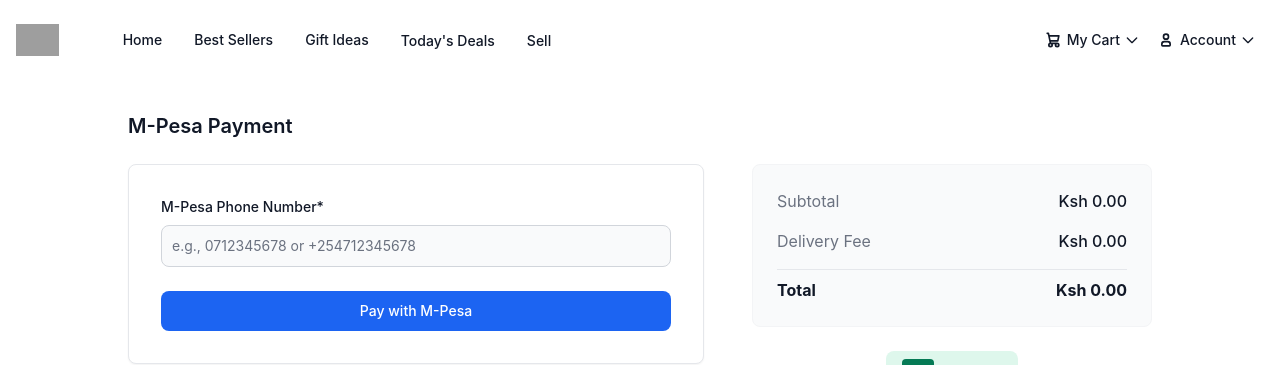
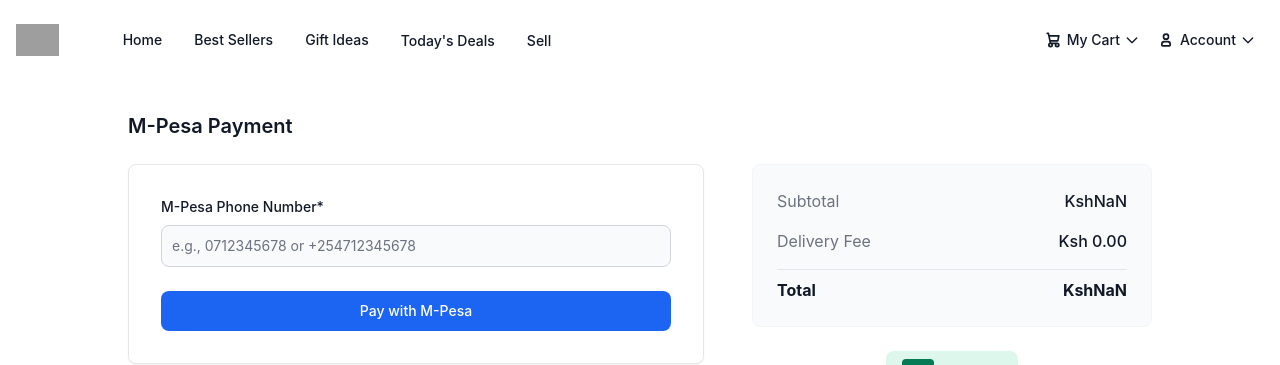
Before and after one commit to ericomondi/e-commerce, a React (Vite) app: page /payment in a window 1280 px wide. Shown: the top 365 px of the page. Built offline with nearby package versions, Linux system fonts and the light colour scheme; grey boxes are pictures that could not be loaded.

Commit message:
feat: integrate useLocation to retrieve order details and calculate total in Payment component

```diff
--- a/src/pages/Payment.tsx
+++ b/src/pages/Payment.tsx
@@ -1,5 +1,6 @@
-import React, { useState } from "react";
+import React, { useState,  } from "react";
 import { useShoppingCart } from "../context/ShoppingCartContext";
+import { useLocation } from "react-router-dom";
 
 // Mock formatCurrency function for demo
 const formatCurrency = (amount) => {
@@ -10,8 +11,9 @@ const formatCurrency = (amount) => {
 };
 
 const Payment = () => {
+  const location = useLocation();
   // Mock cart data - replace with actual useShoppingCart hook
-  const { total, subtotal, deliveryFee } = useShoppingCart();
+  const { deliveryFee } = useShoppingCart();
 
 
   const [phoneNumber, setPhoneNumber] = useState("");
@@ -21,7 +23,12 @@ const Payment = () => {
   // Mock navigate function - replace with actual useNavigate hook
   const navigate = (path) => console.log(`Navigate to: ${path}`);
 
-  const orderId = new URLSearchParams(window.location.search).get("orderId") || "1";
+  // get order_id, subtotal and total from state
+    const { orderId, orderCreated, subtotal } = location.state || {};
+
+  // calculate total using both subtotal and delivery fee
+  const total = subtotal + deliveryFee;
+
 
   const handleMpesaPayment = async (e) => {
     e.preventDefault();
```
